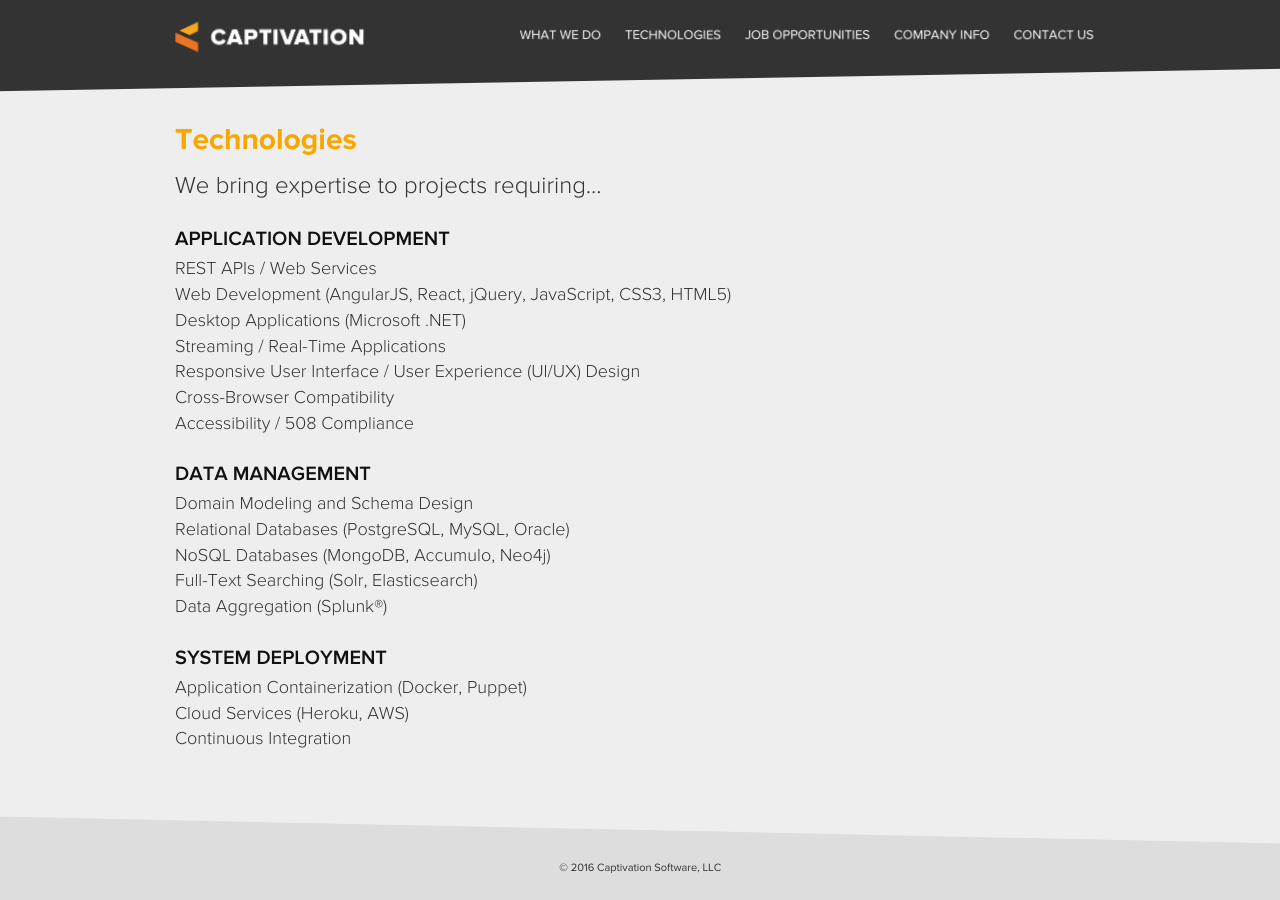
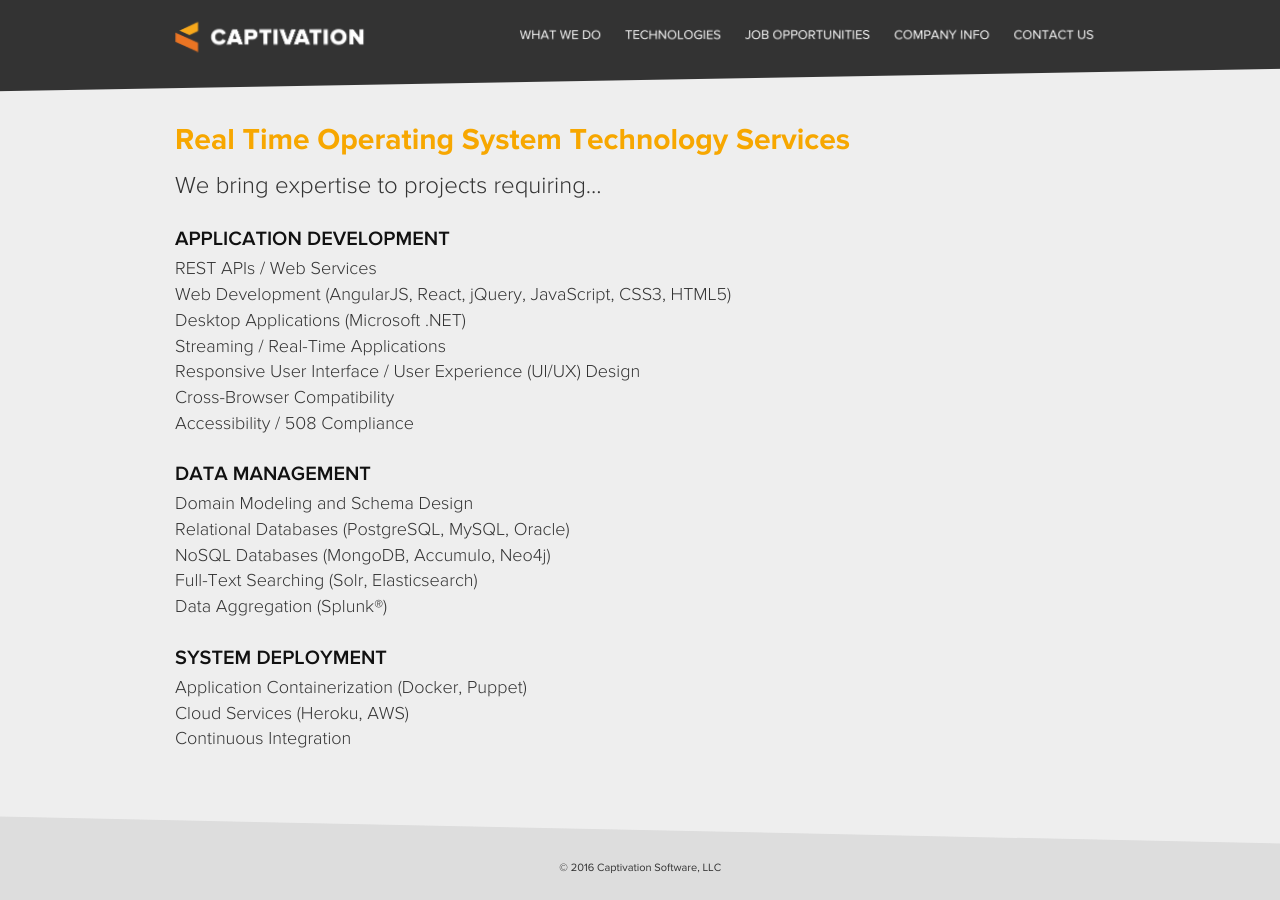
Before and after one commit to isabella232/captivationsoftware.github.io-archive, a Jekyll site: the page built from technologies.html, in a window 1280 px wide. Built offline with Jekyll 4.4.1, drawn with Linux system fonts in a browser that asks for light colours; nearby versions of some CDN libraries; some web fonts are replaced.

Commit message:
Update technologies.html

```diff
--- a/technologies.html
+++ b/technologies.html
@@ -1,8 +1,9 @@
 ---
 layout: subpage
-title: 'Technologies | Captivation Software'
-heading: 'Technologies'
+title: 'Continuous Integration & Real Time Operating System Technologies | Captivation Software'
+heading: 'Real Time Operating System Technology Services'
 ---
+<meta name="description" content="Captivation Software provides expertise in Washington DC projects requiring continuous integration and real time operating system technologies. Learn more here!">
 <div class="row">
   <div class="col-xs-12">
     <h2>We bring expertise to projects requiring...</h2>
```
